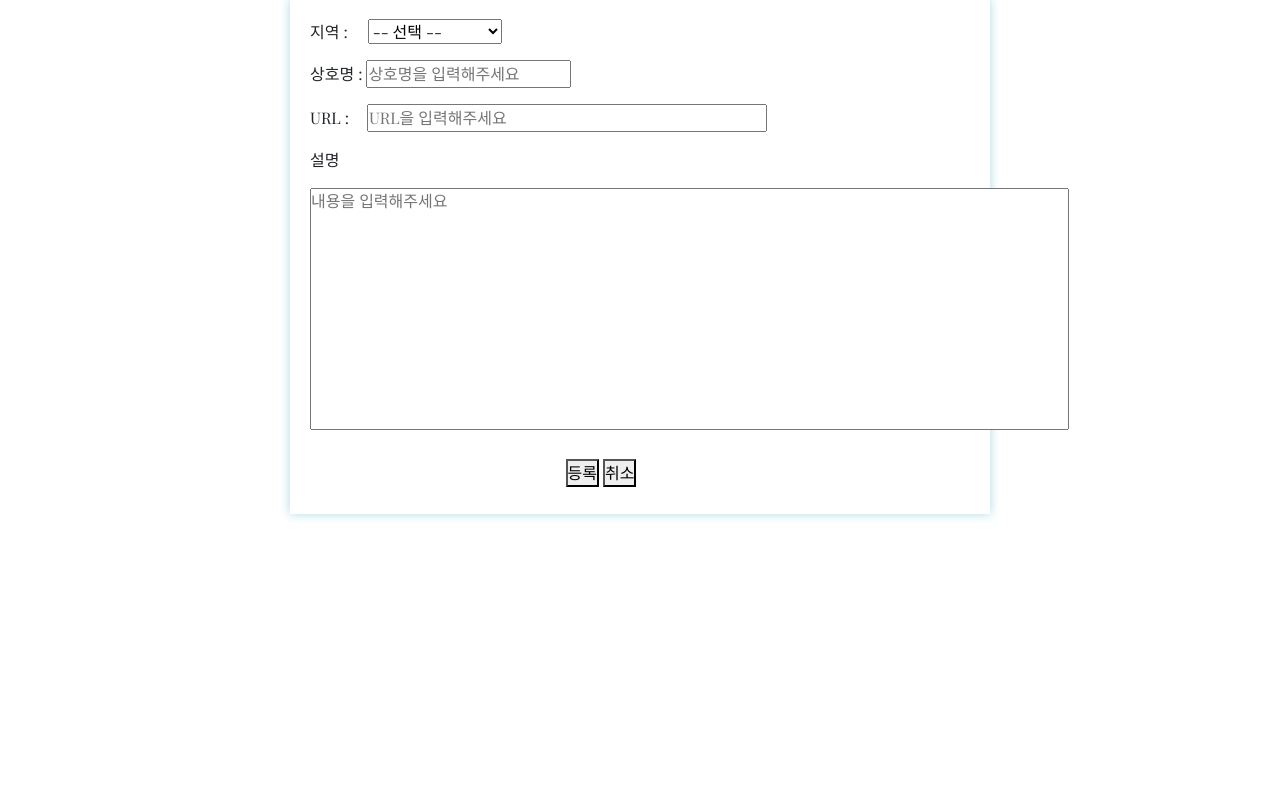
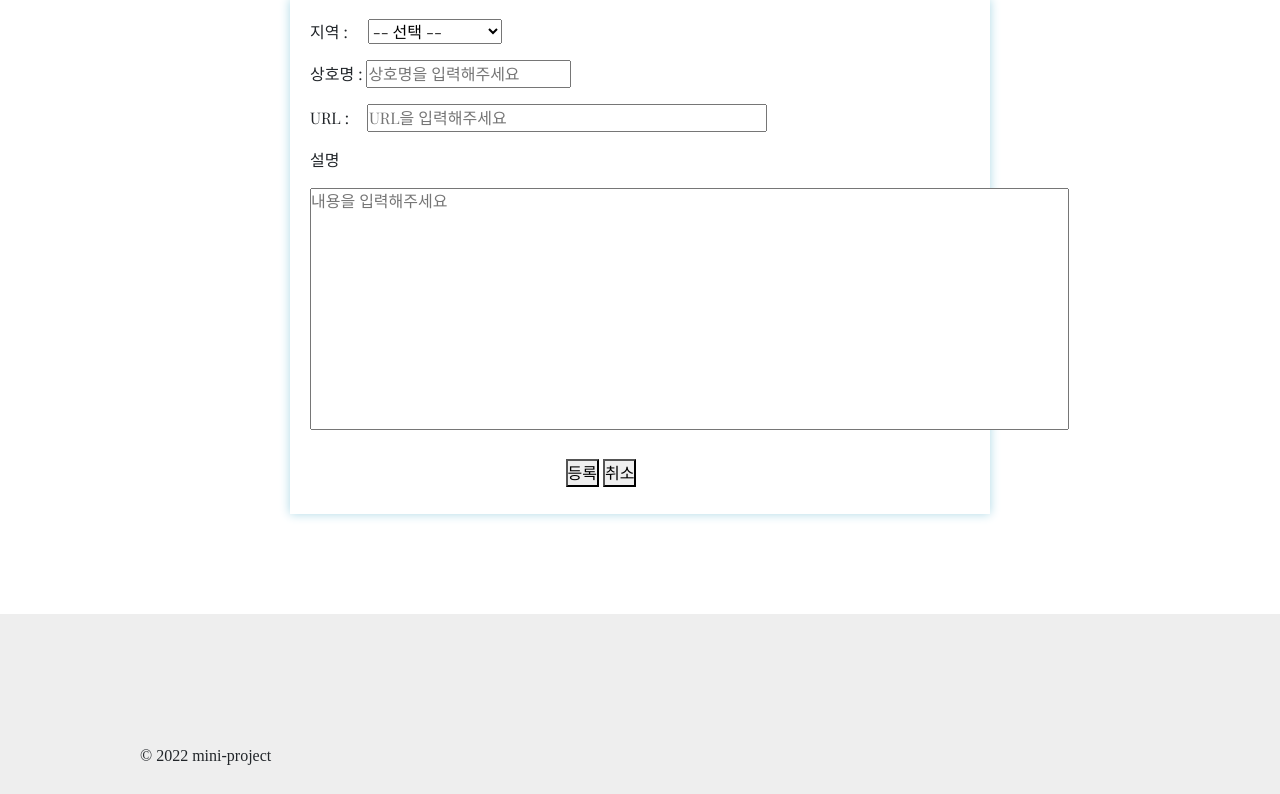
Before and after one commit to constdreamcoder/hanghae99-miniproject, a Python web app: template templates/post.html in a window 1280 px wide. Shown: the part 101-895 px from the top of the page. Before the commit the page ends 620 px from the top, so only its background shows below. Run offline with Jinja, Linux system fonts and the light colour scheme; the template is opened without the code that fills it, so the values that code supplies are empty; some web fonts are replaced.

Commit message:
포스트페이지 추가

```diff
--- a/templates/post.html
+++ b/templates/post.html
@@ -46,11 +46,17 @@
             height: 80px;
         }
 
-        .header-inner,
+        .header-inner{
+            display: flex;
+            justify-content: space-between ;
+            align-items: center;
+        }
+
         .nav-bar {
             display: flex;
-            justify-content: space-between;
+            justify-content: space-between ;
             align-items: center;
+
         }
 
         .header-inner {
@@ -114,9 +120,42 @@
             margin-left: 16px;
         }
 
+        footer {
+           height: 180px;
+          background: #eee;
 
+           margin-top: 100px;
+       }
+       .footer-inner {
+           position: relative;
+       }
+
+       .footer-txt {
+           font-family: none;
+           position: absolute;
+           left: 0px;
+           top: 130px;
+       }
     </style>
+    <script>
+        function save_comment() {
+            let location = $('#location').val()
+            let name = $('#name').val()
+            let address = $('#address').val()
+            let desc = $('#desc').val()
 
+            $.ajax({
+                type: "POST",
+                url: "/post_page",
+                data: {'location_give':location,'name_give':name, 'address_give':address, 'desc_give':desc},
+                success: function (response) {
+                    alert(response["msg"])
+                    console.log(response)
+                    window.location.reload()
+                }
+            });
+        }
+    </script>
 </head>
 <body>
      <header class="wrap">
@@ -152,10 +191,14 @@
         <p>설명<p><textarea id="desc" cols="80" rows="10" placeholder="내용을 입력해주세요"></textarea>
         <p class="btn">
             <button onclick="">등록</button>
-            <button onclick="">취소</button>
+            <button onclick="window.location.href = '/'">취소</button>
         </p>
 
     </div>
-
+    <footer class="wrap">
+        <div class="common-inner footer-inner">
+            <p class="footer-txt">© 2022 mini-project</p>
+        </div>
+    </footer>
 </body>
 </html>
```
